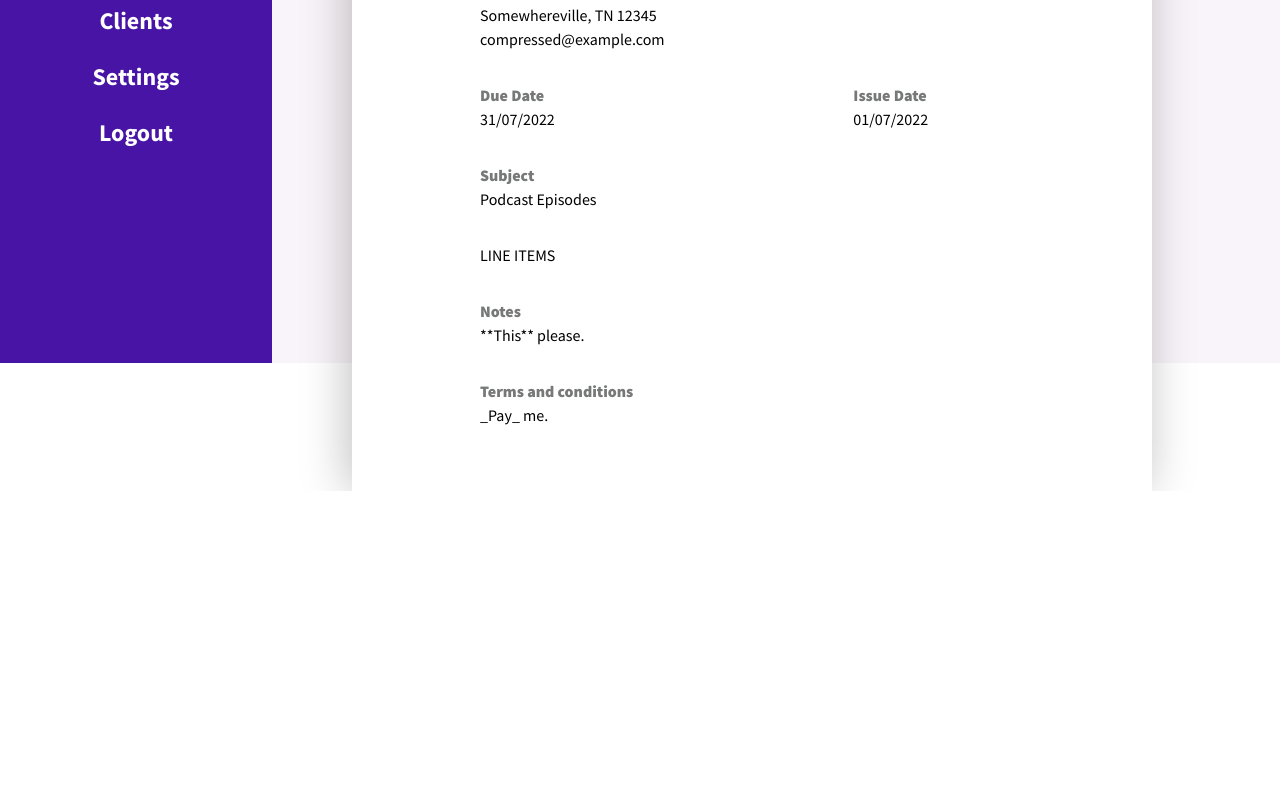
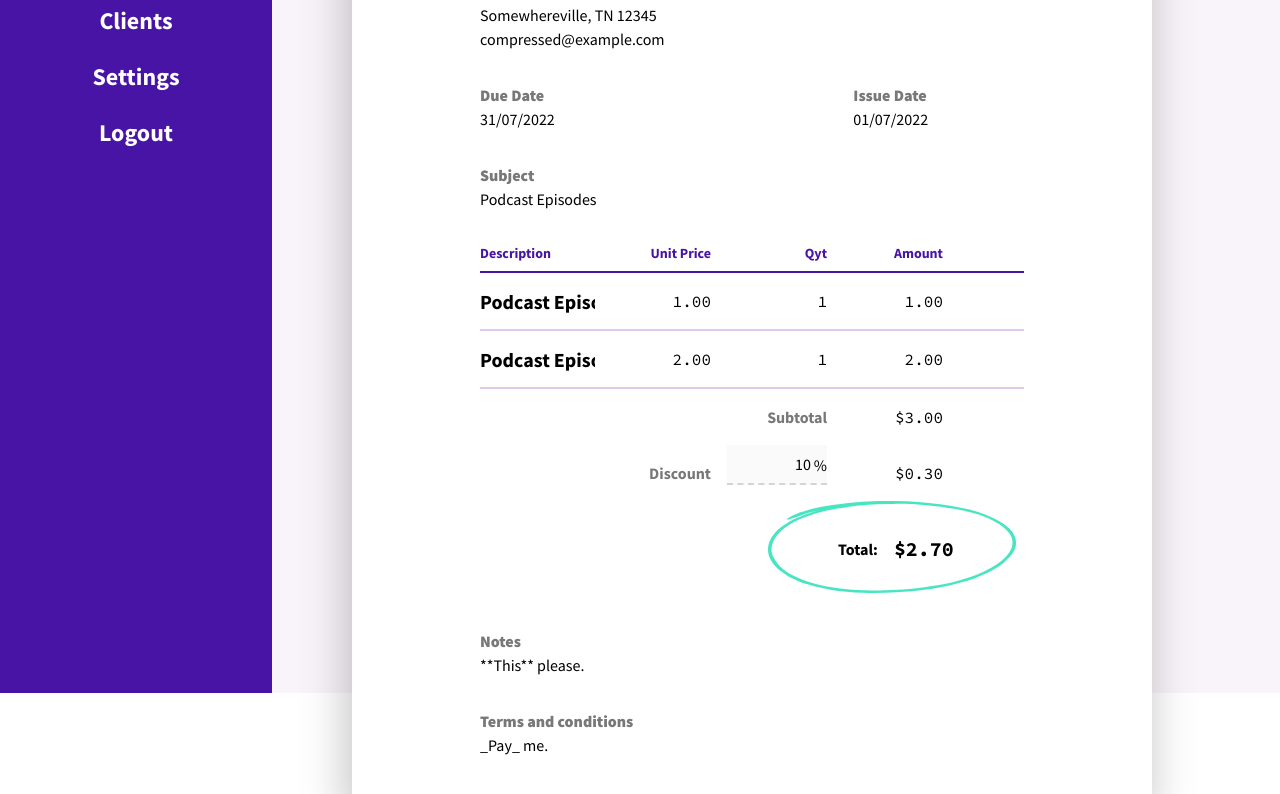
Before and after one commit to StanSkrivanek/dhsupa, a SvelteKit app: page /invoices/1 in a window 1280 px wide. Shown: the part 493-1287 px from the top of the page. Before the commit the page ends 984 px from the top, so only its background shows below. Built offline with nearby package versions, Linux system fonts and the light colour scheme.

Commit message:
ADD: dynamicaly feed data to Invoice and set visibility conditions for some inputs

```diff
--- a/src/routes/(dashboard)/invoices/LineItemRow.svelte
+++ b/src/routes/(dashboard)/invoices/LineItemRow.svelte
@@ -6,7 +6,7 @@
   export let lineItem: LineItem;
   export let canDelete: boolean = false;
   export let isRequired: boolean = false;
-
+  export let isEditable: boolean = true;
   let dispatch = createEventDispatcher();
   let unitPrice: string = centsToDollars(lineItem.amount / lineItem.quantity);
   let amount = centsToDollars(lineItem.amount);
@@ -27,6 +27,7 @@
       name="description"
       bind:value={lineItem.description}
       required={isRequired}
+      disabled={!isEditable}
     />
   </div>
   <div class="unitPrice">
@@ -43,6 +44,7 @@
         dispatch('updateLineItem', lineItem);
       }}
       required={isRequired}
+        disabled={!isEditable}
     />
   </div>
   <div class="quantity">
@@ -58,6 +60,7 @@
         dispatch('updateLineItem', lineItem);
       }}
       required={isRequired}
+        disabled={!isEditable}
     />
   </div>
   <div class="amount">
@@ -73,7 +76,7 @@
     />
   </div>
   <div class="trash">
-    {#if canDelete}
+    {#if canDelete && isEditable}
       <button
         class="center h-10 w-10 text-pastelPurple hover:text-lavenderIndigo"
         type="button"
--- a/src/routes/(dashboard)/invoices/LineItemRows.svelte
+++ b/src/routes/(dashboard)/invoices/LineItemRows.svelte
@@ -5,10 +5,11 @@
   import CircledAmount from '$lib/components/CircledAmount.svelte';
   import { centsToDollars, sumLineItems, twoDecimals } from '$lib/utils/moneyHelpers';
 
-  let dispatch = createEventDispatcher();
   export let lineItems: LineItem[] | undefined = undefined;
   export let discount: number = 0;
+  export let isEditable: boolean = true;
 
+  let dispatch = createEventDispatcher();
   let subtotal: number = 0;
   let discountedAmount: number = 0;
   let total: number = 0;
@@ -44,6 +45,7 @@
       canDelete={idx > 0}
       on:updateLineItem
       isRequired={idx === 0}
+      {isEditable}
     />
   {/each}
 {/if}
@@ -51,6 +53,7 @@
 <!-- sum -->
 <div class="invoice-line-item">
   <div class="col-span-1 sm:col-span-2">
+    {#if isEditable}
     <Button
       label="add line"
       style="textOnly"
@@ -59,13 +62,14 @@
       }}
       isAnimated={false}
     />
+    {/if}
   </div>
   <div class="py-4 text-right font-bold text-monsoon ">Subtotal</div>
   <div class="py-4 text-right font-mono">${centsToDollars(subtotal)}</div>
 </div>
 
 <div class="invoice-line-item">
-  <div class="col-span-1 sm:col-span-2 py-4 text-right font-bold text-monsoon">Discount</div>
+  <div class="col-span-1 py-4 text-right font-bold text-monsoon sm:col-span-2">Discount</div>
   <div class="relative">
     <input
       class="line-item h-10 w-full border-b-2 border-dashed border-stone-300 pr-4 text-right focus:border-solid focus:border-lavenderIndigo focus:outline-none"
@@ -73,14 +77,17 @@
       name="discount"
       min="0"
       max="100"
+      disabled={!isEditable}
       bind:value={discount}
       on:change={() => {
-        dispatch('updateDiscount', {discount});
+        dispatch('updateDiscount', { discount });
       }}
     />
     <span class="text-mono absolute right-0 top-2">%</span>
   </div>
-  <div class="py-4 text-right font-mono">${discountedAmount ? centsToDollars(discountedAmount): "0.00"}</div>
+  <div class="py-4 text-right font-mono">
+    ${discountedAmount ? centsToDollars(discountedAmount) : '0.00'}
+  </div>
 </div>
 
 <div class="invoice-line-item">
@@ -91,6 +98,6 @@
 
 <style lang="postcss">
   .table-header {
-    @apply hidden sm:block text-sm font-bold text-daisyBush;
+    @apply hidden text-sm font-bold text-daisyBush sm:block;
   }
 </style>
--- a/src/routes/(dashboard)/invoices/[id]/+page.svelte
+++ b/src/routes/(dashboard)/invoices/[id]/+page.svelte
@@ -1,10 +1,12 @@
 <script lang="ts">
   import Button from '$lib/components/Button.svelte';
   import { convertDate } from '$lib/utils/dateHelpers';
+  import LineItemRows from '../LineItemRows.svelte';
   export let data: { invoice: Invoice };
   // console.log("DATA",data);
+  let invoice = data.invoice;
 
-  let invoice = data.invoice;
+
   const printInvoice = () => {
     // window.print();
   };
@@ -87,7 +89,9 @@
   </div>
 
   <!-- Line Items -->
-  <div class="col-span-6">LINE ITEMS</div>
+  <div class="col-span-6">
+    <LineItemRows lineItems={invoice.lineItems} isEditable={false} discount={invoice.discount } />
+  </div>
 
   {#if invoice.notes}
     <div class="col-span-6">
```
